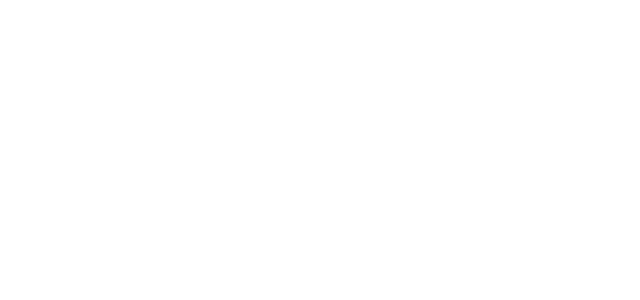
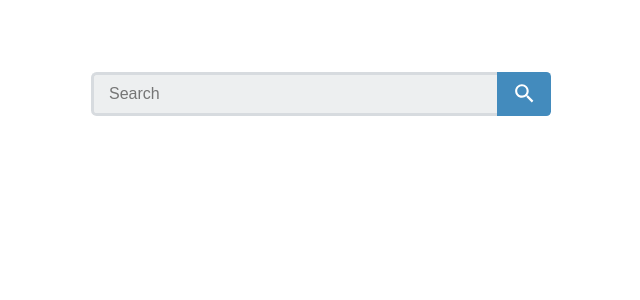
Before and after one commit to KaitlynDodds/react-img-gallery, a React (Create React App) app: page / in a window 1280 px wide. Shown: the top 300 px of the page, without its empty margins (319-959 px from the left). Built offline with nearby package versions, Linux system fonts and the light colour scheme.

Commit message:
added searchform component

```diff
--- a/src/App.js
+++ b/src/App.js
@@ -1,10 +1,13 @@
 import React, { Component } from 'react';
+
+// components
+import SearchForm from './components/SearchForm';
 
 class App extends Component {
   render() {
     return (
       <div className="container">
-
+        <SearchForm />
       </div>
     );
   }
--- /dev/null
+++ b/src/components/SearchForm.js
@@ -0,0 +1,25 @@
+import React, { Component } from 'react';
+
+class SearchForm extends Component {
+
+    // constructor(props) {
+    //     super(props);
+    // }
+
+    render() {
+        return (
+            <form className="search-form">
+                <input type="search" name="search" placeholder="Search" required/>
+                <button type="submit" className="search-button">
+                    <svg fill="#fff" height="24" viewBox="0 0 23 23" width="24" xmlns="http://www.w3.org/2000/svg">
+                        <path d="M15.5 14h-.79l-.28-.27C15.41 12.59 16 11.11 16 9.5 16 5.91 13.09 3 9.5 3S3 5.91 3 9.5 5.91 16 9.5 16c1.61 0 3.09-.59 4.23-1.57l.27.28v.79l5 4.99L20.49 19l-4.99-5zm-6 0C7.01 14 5 11.99 5 9.5S7.01 5 9.5 5 14 7.01 14 9.5 11.99 14 9.5 14z"/>
+                        <path d="M0 0h24v24H0z" fill="none"/>
+                    </svg>
+                </button>
+            </form>
+        );
+    }
+
+}
+
+export default SearchForm;
```
